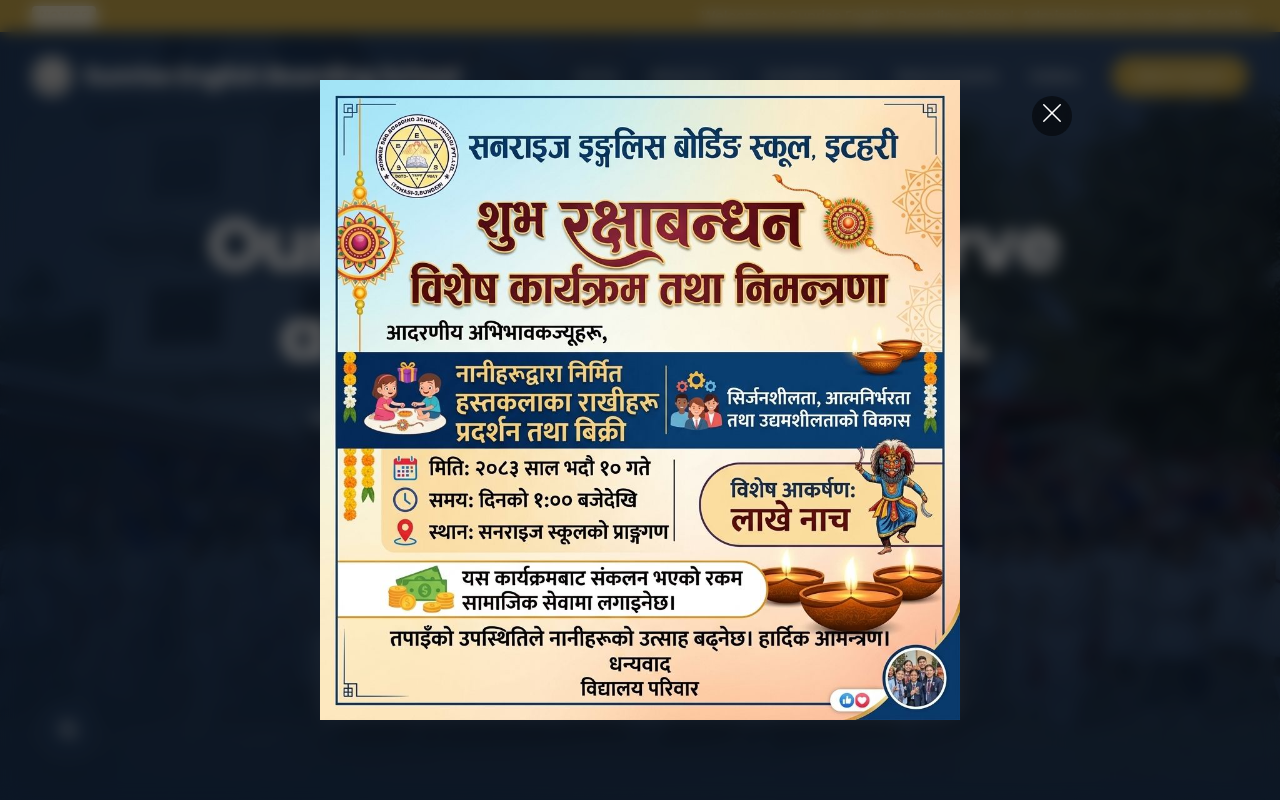
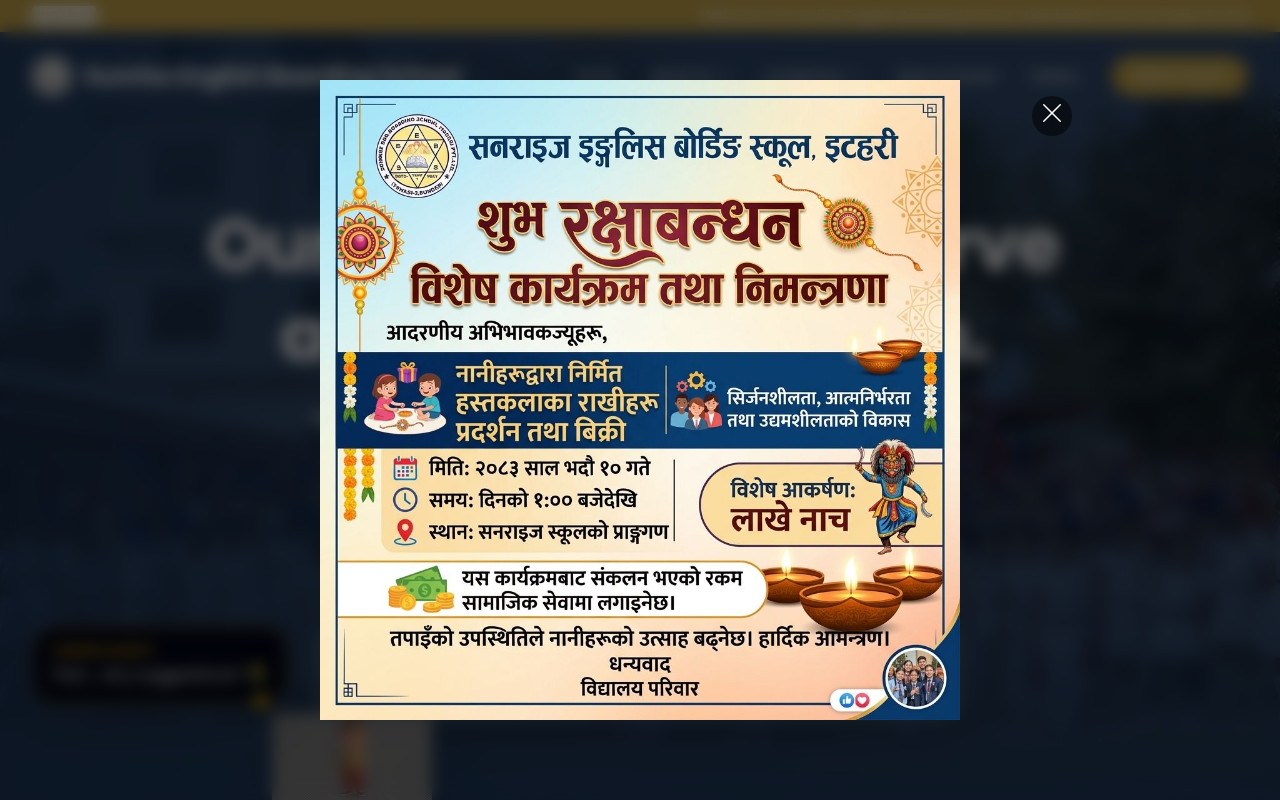
Before and after one commit to nispal155/sunrise-school, a Next.js app: page / in a window 1280 px wide. Shown: the top 800 px of the page. Built offline with nearby package versions, Linux system fonts and the light colour scheme.

Commit message:
style: update floating suggestion icon to use new boy character and dark theme speech bubble

```diff
--- a/src/components/FloatingSuggestionIcon.tsx
+++ b/src/components/FloatingSuggestionIcon.tsx
@@ -1,29 +1,71 @@
 "use client";
 
-import { motion } from "motion/react";
+import { motion, AnimatePresence } from "motion/react";
 import Link from "next/link";
+import Image from "next/image";
+import { useState, useEffect } from "react";
 
 export default function FloatingSuggestionIcon() {
+  const [isHovered, setIsHovered] = useState(false);
+  const [showMessage, setShowMessage] = useState(true);
+
+  // Hide the initial message after 8 seconds, but show it again on hover
+  useEffect(() => {
+    const timer = setTimeout(() => setShowMessage(false), 8000);
+    return () => clearTimeout(timer);
+  }, []);
+
   return (
-    <Link href="/suggestion-box" className="fixed bottom-6 left-6 md:bottom-10 md:left-10 z-50 group">
-      <motion.div
-        initial={{ opacity: 0, scale: 0.8 }}
-        animate={{ opacity: 1, scale: 1 }}
-        whileHover={{ scale: 1.1 }}
-        whileTap={{ scale: 0.9 }}
-        transition={{ duration: 0.3 }}
-        className="relative p-4 bg-primary text-white rounded-full shadow-2xl hover:shadow-primary/30 transition-all border-2 border-white/20 backdrop-blur-md flex items-center justify-center cursor-pointer"
-        aria-label="Suggestion Box"
-      >
-        <i className="fi fi-rr-comment text-xl leading-none"></i>
+    <div className="fixed bottom-0 left-2 md:left-8 z-50 flex items-end">
 
-        {/* Tooltip */}
-        <span className="absolute left-full ml-4 whitespace-nowrap bg-white text-text text-sm font-medium px-3 py-1.5 rounded-lg shadow-lg opacity-0 group-hover:opacity-100 transition-all -translate-x-2 group-hover:translate-x-0 pointer-events-none border border-border">
-          Suggestion Box
-          {/* Tooltip Arrow */}
-          <div className="absolute top-1/2 -left-1.5 -translate-y-1/2 w-3 h-3 bg-white border-l border-b border-border rotate-45"></div>
-        </span>
-      </motion.div>
-    </Link>
+      {/* Speech Bubble container */}
+      <div className="relative mb-24 -mr-4 z-10 flex flex-col items-end pointer-events-none">
+        <AnimatePresence>
+          {(showMessage || isHovered) && (
+            <motion.div
+              initial={{ opacity: 0, y: 10, scale: 0.8 }}
+              animate={{ opacity: 1, y: 0, scale: 1 }}
+              exit={{ opacity: 0, scale: 0.8 }}
+              transition={{ duration: 0.3, type: "spring", bounce: 0.5 }}
+              className="relative bg-slate-950 px-5 py-4 rounded-[24px] shadow-2xl border border-yellow-500 min-w-[200px]"
+              style={{ transformOrigin: "bottom right" }}
+            >
+              <div className="flex flex-col">
+                <span className="text-yellow-500 text-xs font-bold uppercase tracking-wider mb-1">
+                  Sunrise Buddy
+                </span>
+                <span className="text-white text-sm md:text-base font-medium">
+                  Psst... any suggestions? 💡
+                </span>
+              </div>
+              {/* Circular Tail matching the reference */}
+              <div className="absolute -bottom-2 right-4 w-5 h-5 bg-yellow-500 rounded-full border-[3px] border-slate-950"></div>
+            </motion.div>
+          )}
+        </AnimatePresence>
+      </div>
+
+      {/* The Boy Character */}
+      <Link href="/suggestion-box" passHref>
+        <motion.div
+          initial={{ opacity: 0, y: 50 }}
+          animate={{ opacity: 1, y: 0 }}
+          whileHover={{ scale: 1.05, y: -5, rotate: -2 }}
+          whileTap={{ scale: 0.95 }}
+          transition={{ duration: 0.4, type: "spring", bounce: 0.4 }}
+          className="relative w-28 h-36 md:w-40 md:h-48 cursor-pointer drop-shadow-2xl"
+          onMouseEnter={() => setIsHovered(true)}
+          onMouseLeave={() => setIsHovered(false)}
+        >
+          <Image
+            src="/boy-icon.png"
+            alt="Suggestion Box"
+            fill
+            className="object-contain object-bottom pointer-events-none"
+          />
+        </motion.div>
+      </Link>
+
+    </div>
   );
 }
```
Also changed, not shown: public/boy-icon.png (added).
